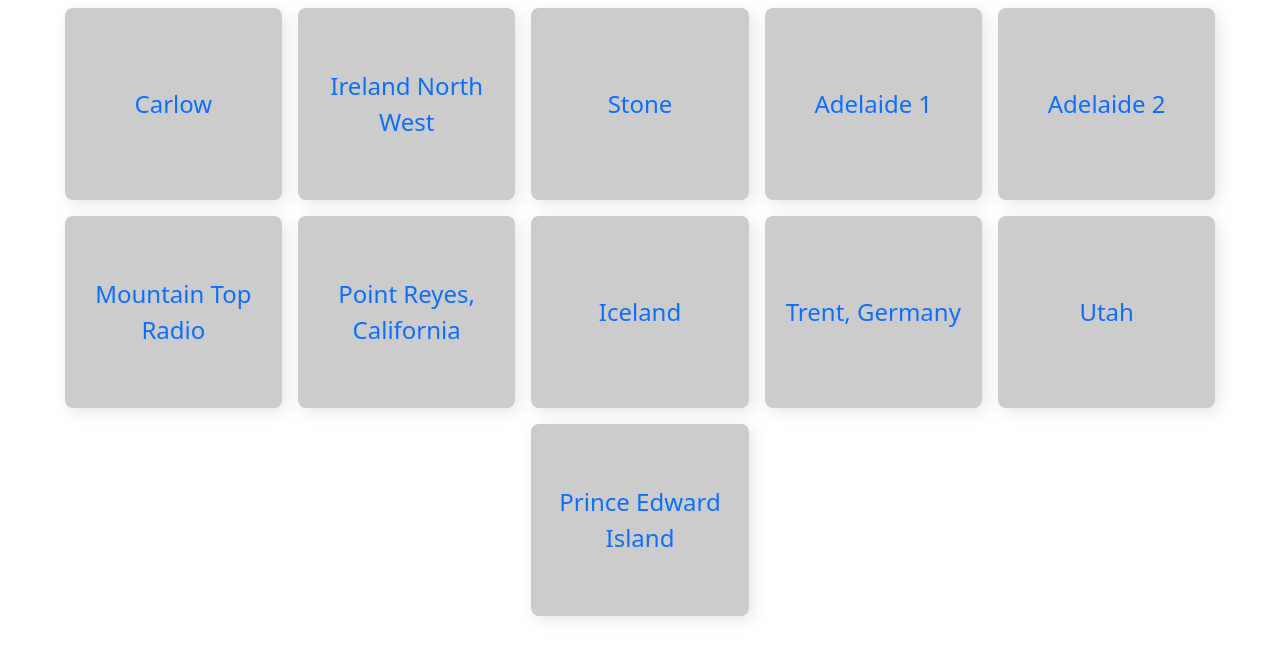
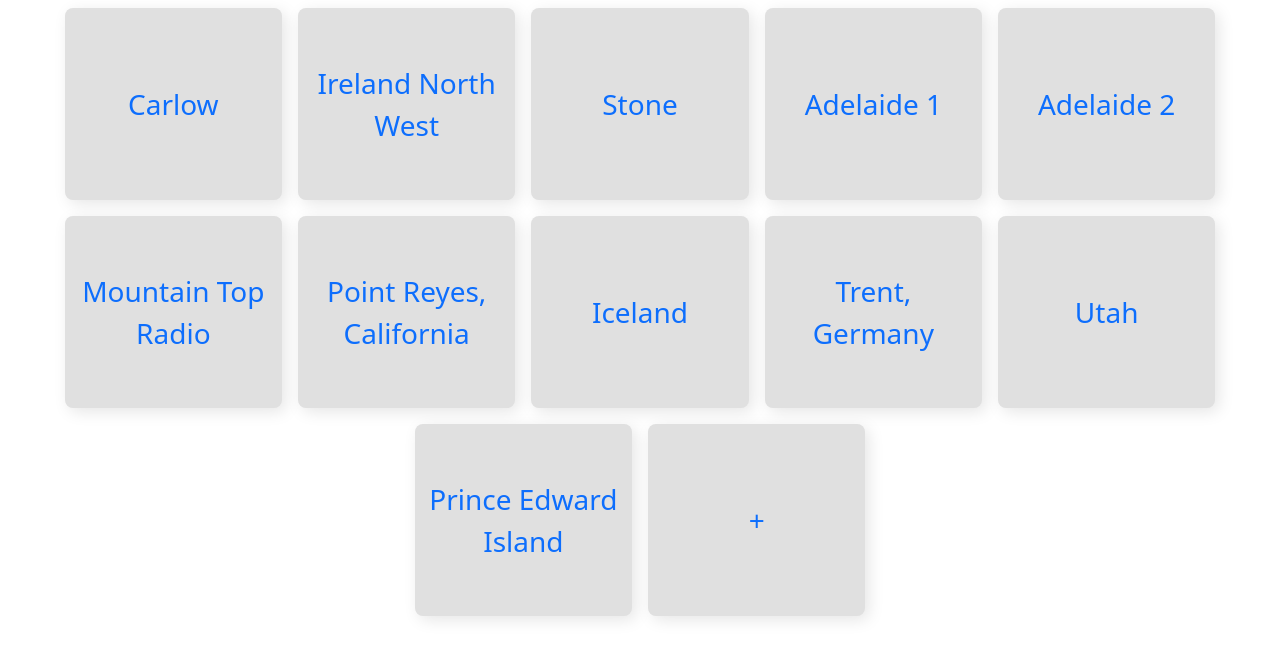
Before and after one commit to ydalton/kiwipicker, a React (Create React App) app: page / in a window 1280 px wide. Shown: the top 658 px of the page. Built offline with nearby package versions, Linux system fonts and the light colour scheme.

Commit message:
Remove lower bar, replaced with add button

```diff
--- a/src/App.js
+++ b/src/App.js
@@ -1,7 +1,16 @@
 import './App.scss'
 import Station from "./Station";
-// import Bar from "./Bar"
 import stat from "./stations";
+
+function AddButton() {
+  return (
+    <a href="#" class="add text-center col-11 col-lg-2 p m-2">
+      <p>
+        +
+      </p>
+    </a>
+  );
+}
 
 function App() {
   let stations = stat['stations'];
@@ -10,9 +19,11 @@ function App() {
   return (
     <div className="App row justify-content-center">
       {stations.map(station => (
-        <Station key={station['link']} text={station['name']} link={station['link']}/>
+        <Station key={station['link']}
+                 text={station['name']}
+                 link={station['link']}/>
       ))}
-      {/* <Bar/> */}
+      <AddButton/>
     </div>
   );
 }
--- a/src/App.scss
+++ b/src/App.scss
@@ -1,43 +1,52 @@
 @use "sass:color";
 
-$bgc: #ccc;
+$bgc: #e0e0e0;
 
-.station, .bar {
-    display: flex;
-    background-color: $bgc;
-    border-radius: 0.5em;
-    p,a {
-        display: block;
-    }
-    a {
-        text-decoration: none;
-    }
+$button-size: 7em;
+$bdrad: 1em;
+
+body {
     p {
-        font-size: 1.5em;
+        font-size: 1.75em;
         margin: auto;
     }
 }
 
 .station {
-    & {
-        height: 12em;
-        box-shadow: 0.25em 0.25em 1em rgba(0,0,0,.1);
-    }
+    display: flex;
+    background-color: $bgc;
+    border-radius: 0.5em;
+    text-decoration: none;
+}
+
+.station {
+    height: 12em;
+    box-shadow: 0.25em 0.25em 1em rgba(0,0,0,.1);
 }
 
 .bar {
+    @extend .station;
     & {
-        transition: transform 0.4s;
+        transition: transform 0.5s;
         &:hover {
             transform: translateY(-0.5em);
         }
     }
-    bottom: 5px;
-    height: 6em;
+    border-radius: 0.5em;
+    bottom: 0;
+    height: auto;
+    box-shadow: 0em -1em 2em rgba(255,255,255,1);
+    left: (40%);
     .button {
         border-radius: 0.5em;
         background-color: color.adjust($bgc, $lightness: 12%);
-        width: 5em;
+        width: $button-size;
+        height: $button-size;
         display: flex;
     }
 }
+
+.add {
+    @extend .station;
+    // for now...
+}
--- a/src/Station.js
+++ b/src/Station.js
@@ -1,12 +1,10 @@
 function Station(props) {
   return (
-    <div className="station text-center col-11 col-lg-2 p m-2">
+    <a href={props.link} class="station text-center col-11 col-lg-2 p m-2">
       <p>
-        <a href={props.link}>
-          {props.text}
-        </a>
+        {props.text}
       </p>
-    </div>
+    </a>
   );
 }
 
```
Also changed, not shown: src/Bar.js (deleted, +0 -22 lines).
